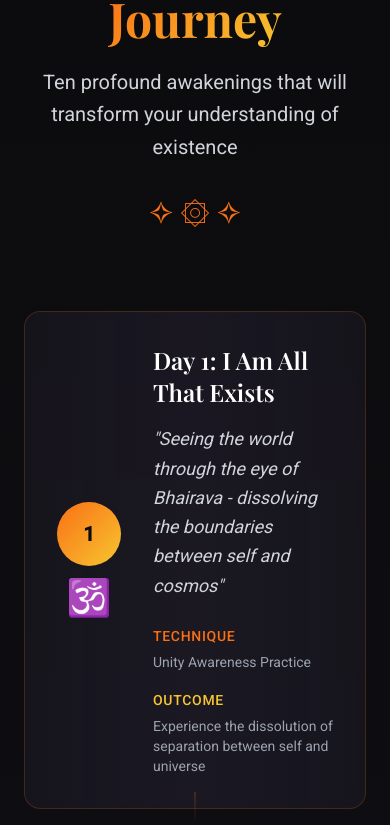
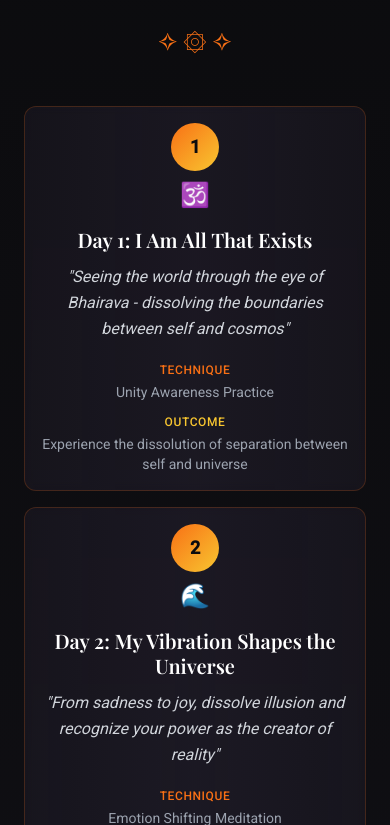
Before and after one commit to zeelcoustic/bhairav-awakening-portal, a React (Vite) app: page / in a window 390 px wide. Shown: the part 2179-3004 px from the top of the page. Built offline with nearby package versions, Linux system fonts and the light colour scheme.

Commit message:
Refactor: Mobile optimization for journey section
Optimize the 10-Day Sacred Journey section for mobile devices, including vertical stacking, center alignment, responsive icons, padding, and a mobile-first font size hierarchy for improved readability and a better user experience.

```diff
--- a/src/components/MeditationJourney.tsx
+++ b/src/components/MeditationJourney.tsx
@@ -84,92 +84,98 @@ const journeyDays = [
 
 const MeditationJourney = () => {
   return (
-    <section className="py-24 px-6 bg-gradient-to-b from-mystic-cosmic via-mystic-purple-dark to-mystic-purple relative overflow-hidden">
+    <section className="py-12 sm:py-16 md:py-20 lg:py-24 px-4 sm:px-6 bg-gradient-to-b from-mystic-cosmic via-mystic-purple-dark to-mystic-purple relative overflow-hidden">
       {/* Cosmic background effects */}
       <div className="absolute inset-0 opacity-20">
-        <div className="absolute top-1/4 left-1/4 w-96 h-96 bg-mystic-orange/10 rounded-full blur-3xl animate-pulse"></div>
-        <div className="absolute bottom-1/4 right-1/4 w-96 h-96 bg-mystic-gold/10 rounded-full blur-3xl animate-pulse" style={{ animationDelay: '2s' }}></div>
+        <div className="absolute top-1/4 left-1/4 w-48 h-48 sm:w-64 sm:h-64 md:w-96 md:h-96 bg-mystic-orange/10 rounded-full blur-3xl animate-pulse"></div>
+        <div className="absolute bottom-1/4 right-1/4 w-48 h-48 sm:w-64 sm:h-64 md:w-96 md:h-96 bg-mystic-gold/10 rounded-full blur-3xl animate-pulse" style={{ animationDelay: '2s' }}></div>
       </div>
 
       <div className="max-w-4xl mx-auto relative z-10">
-        <div className="text-center mb-20 animate-fade-in">
-          <h2 className="font-playfair text-5xl md:text-6xl font-bold mb-6 text-white">
+        {/* Header Section */}
+        <div className="text-center mb-12 sm:mb-16 md:mb-20 animate-fade-in">
+          <h2 className="font-playfair text-3xl sm:text-4xl md:text-5xl lg:text-6xl font-bold mb-4 sm:mb-6 text-white">
             Your Sacred <span className="text-gradient">Journey</span>
           </h2>
-          <p className="text-xl text-gray-300 max-w-2xl mx-auto leading-relaxed">
+          <p className="text-base sm:text-lg md:text-xl text-gray-300 max-w-2xl mx-auto leading-relaxed px-2">
             Ten profound awakenings that will transform your understanding of existence
           </p>
-          <div className="mt-8 text-mystic-orange text-3xl">✧ ۞ ✧</div>
+          <div className="mt-6 sm:mt-8 text-mystic-orange text-2xl sm:text-3xl">✧ ۞ ✧</div>
         </div>
 
-        <div className="space-y-8">
+        {/* Journey Cards - Mobile-Optimized Vertical Stack */}
+        <div className="space-y-4 sm:space-y-6 md:space-y-8">
           {journeyDays.map((day, index) => (
             <div
               key={day.day}
-              className="group relative bg-gradient-to-r from-mystic-purple-light/20 via-mystic-purple-light/30 to-mystic-purple-light/20 backdrop-blur-sm border border-mystic-orange/20 rounded-2xl p-8 hover:border-mystic-orange/60 transition-all duration-700 hover:shadow-2xl hover:shadow-mystic-orange/20 animate-fade-in"
-              style={{ animationDelay: `${index * 150}ms` }}
+              className="group relative bg-gradient-to-r from-mystic-purple-light/20 via-mystic-purple-light/30 to-mystic-purple-light/20 backdrop-blur-sm border border-mystic-orange/20 rounded-xl sm:rounded-2xl mx-2 sm:mx-4 md:mx-0 overflow-hidden hover:border-mystic-orange/60 transition-all duration-700 hover:shadow-2xl hover:shadow-mystic-orange/20 animate-fade-in"
+              style={{ animationDelay: `${index * 100}ms` }}
             >
               {/* Glowing aura effect */}
-              <div className="absolute inset-0 bg-fire-gradient opacity-0 group-hover:opacity-5 rounded-2xl transition-opacity duration-700"></div>
-              <div className="absolute inset-0 rounded-2xl opacity-0 group-hover:opacity-100 transition-opacity duration-700">
-                <div className="absolute inset-0 rounded-2xl border border-mystic-orange/30 animate-glow"></div>
+              <div className="absolute inset-0 bg-fire-gradient opacity-0 group-hover:opacity-5 rounded-xl sm:rounded-2xl transition-opacity duration-700"></div>
+              <div className="absolute inset-0 rounded-xl sm:rounded-2xl opacity-0 group-hover:opacity-100 transition-opacity duration-700">
+                <div className="absolute inset-0 rounded-xl sm:rounded-2xl border border-mystic-orange/30 animate-glow"></div>
               </div>
 
-              <div className="relative z-10 flex items-center gap-8">
-                {/* Day number and symbol */}
+              {/* Card Content - Mobile-First Layout */}
+              <div className="relative z-10 p-4 sm:p-6 md:p-8">
+                {/* Mobile: Stacked Layout, Desktop: Horizontal Layout */}
+                <div className="flex flex-col sm:flex-row items-center gap-4 sm:gap-6 md:gap-8 text-center sm:text-left">
+                  {/* Day Number and Symbol */}
                   <div className="flex-shrink-0 flex flex-col items-center">
-                  <div className="w-16 h-16 rounded-full bg-fire-gradient flex items-center justify-center text-mystic-cosmic font-bold text-xl group-hover:scale-110 transition-transform duration-300 mb-3">
+                    <div className="w-12 h-12 sm:w-14 sm:h-14 md:w-16 md:h-16 rounded-full bg-fire-gradient flex items-center justify-center text-mystic-cosmic font-bold text-lg sm:text-xl group-hover:scale-110 transition-transform duration-300 mb-2 sm:mb-3">
                       {day.day}
                     </div>
-                  <div className="text-4xl group-hover:animate-float transition-transform duration-300">
+                    <div className="text-2xl sm:text-3xl md:text-4xl group-hover:animate-float transition-transform duration-300">
                       {day.symbol}
                     </div>
                   </div>
 
                   {/* Content */}
-                <div className="flex-1 space-y-4">
-                  {/* Title */}
-                  <h3 className="font-playfair text-2xl md:text-3xl font-semibold text-white group-hover:text-gradient transition-all duration-300">
+                  <div className="flex-1 space-y-3 sm:space-y-4 max-w-full">
+                    {/* Title - Mobile-First Typography */}
+                    <h3 className="font-playfair text-xl sm:text-2xl md:text-3xl font-semibold text-white group-hover:text-gradient transition-all duration-300 leading-tight">
                       Day {day.day}: {day.title}
                     </h3>
 
-                  {/* Insight */}
-                  <p className="text-gray-300 text-lg leading-relaxed italic group-hover:text-gray-200 transition-colors duration-300">
+                    {/* Insight - Single Line on Mobile */}
+                    <p className="text-gray-300 text-base sm:text-lg leading-relaxed italic group-hover:text-gray-200 transition-colors duration-300 break-words">
                       "{day.insight}"
                     </p>
 
-                  {/* Technique and outcome */}
-                  <div className="grid md:grid-cols-2 gap-4 pt-2">
-                    <div>
-                      <span className="text-mystic-orange text-sm font-medium uppercase tracking-wider">Technique</span>
-                      <p className="text-gray-400 text-sm mt-1 group-hover:text-gray-300 transition-colors duration-300">
+                    {/* Technique and Outcome - Stacked on Mobile */}
+                    <div className="grid grid-cols-1 sm:grid-cols-2 gap-3 sm:gap-4 pt-2">
+                      <div className="text-center sm:text-left">
+                        <span className="text-mystic-orange text-xs sm:text-sm font-medium uppercase tracking-wider block mb-1">Technique</span>
+                        <p className="text-gray-400 text-sm sm:text-base group-hover:text-gray-300 transition-colors duration-300 break-words">
                           {day.technique}
                         </p>
                       </div>
-                    <div>
-                      <span className="text-mystic-gold text-sm font-medium uppercase tracking-wider">Outcome</span>
-                      <p className="text-gray-400 text-sm mt-1 group-hover:text-gray-300 transition-colors duration-300">
+                      <div className="text-center sm:text-left">
+                        <span className="text-mystic-gold text-xs sm:text-sm font-medium uppercase tracking-wider block mb-1">Outcome</span>
+                        <p className="text-gray-400 text-sm sm:text-base group-hover:text-gray-300 transition-colors duration-300 break-words">
                           {day.outcome}
                         </p>
                       </div>
                     </div>
                   </div>
                 </div>
+              </div>
 
-              {/* Sacred line connector */}
+              {/* Sacred line connector - Hidden on mobile for cleaner look */}
               {index < journeyDays.length - 1 && (
-                <div className="absolute -bottom-4 left-1/2 transform -translate-x-1/2">
-                  <div className="w-px h-8 bg-gradient-to-b from-mystic-orange/40 to-transparent"></div>
+                <div className="absolute -bottom-2 sm:-bottom-4 left-1/2 transform -translate-x-1/2 hidden sm:block">
+                  <div className="w-px h-4 sm:h-8 bg-gradient-to-b from-mystic-orange/40 to-transparent"></div>
                 </div>
               )}
             </div>
           ))}
         </div>
 
-        {/* Sacred closing */}
-        <div className="text-center mt-16 animate-fade-in" style={{ animationDelay: '1500ms' }}>
-          <div className="text-mystic-orange text-3xl mb-6">✧ ۞ ✧</div>
-          <p className="text-gray-400 italic text-lg max-w-2xl mx-auto leading-relaxed">
+        {/* Sacred Closing */}
+        <div className="text-center mt-12 sm:mt-16 animate-fade-in" style={{ animationDelay: '1200ms' }}>
+          <div className="text-mystic-orange text-2xl sm:text-3xl mb-4 sm:mb-6">✧ ۞ ✧</div>
+          <p className="text-gray-400 italic text-base sm:text-lg max-w-2xl mx-auto leading-relaxed px-2">
             "Each step on this sacred path dissolves another veil of illusion, revealing the infinite consciousness that you have always been"
           </p>
         </div>
```
Lines whose indentation alone changed are shown as unchanged.
